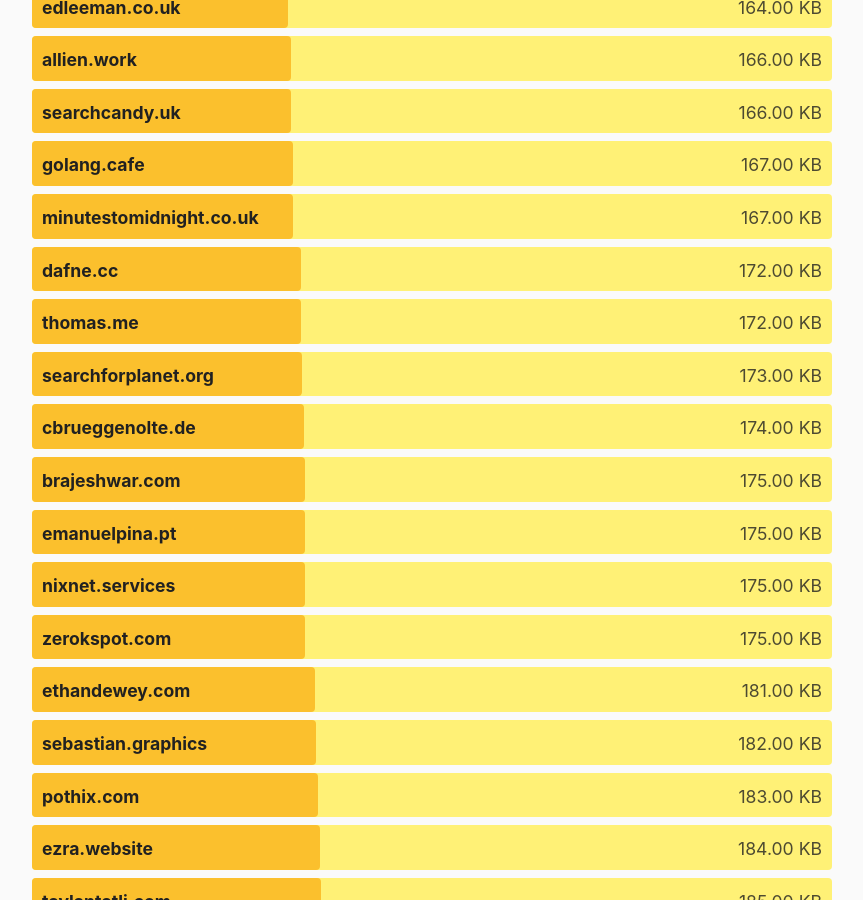
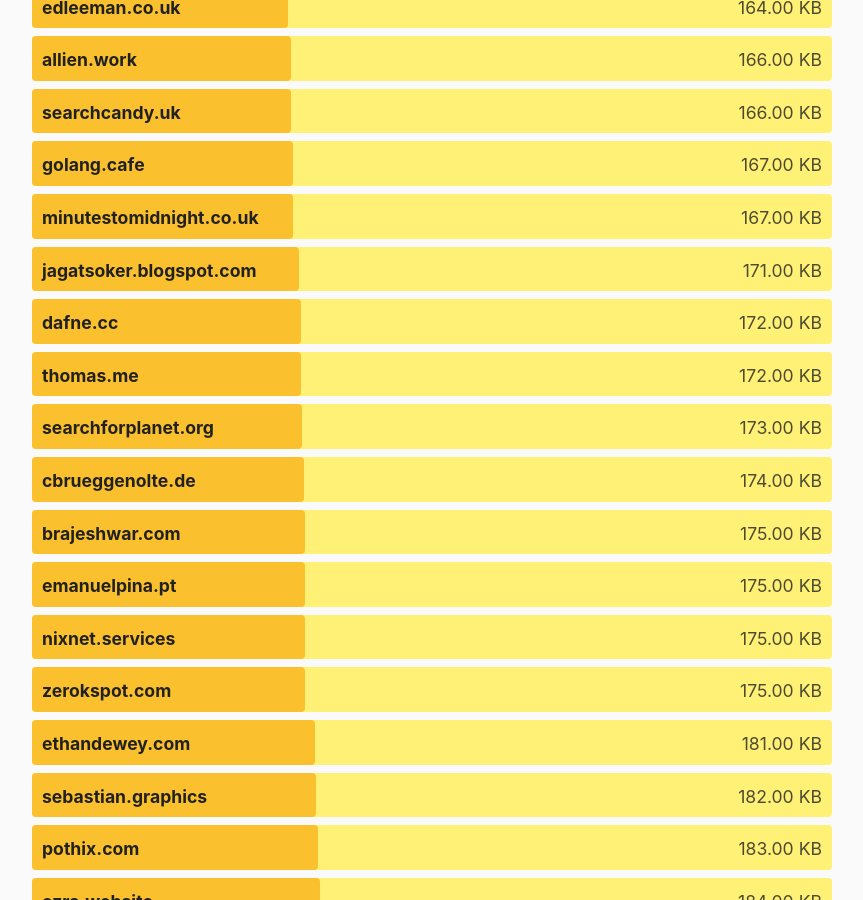
Before and after one commit to kevquirk/512kb.club, a Jekyll site: the page built from index.md, in a window 1280 px wide and 900 px high, scrolled down 15112 px. Shown: the whole window, without its empty margins (208-1071 px from the left). Built offline with Jekyll 4.4.1, drawn with Linux system fonts in a browser that asks for light colours.

Commit message:
Update sites.yml

```diff
--- a/_data/sites.yml
+++ b/_data/sites.yml
@@ -833,6 +833,11 @@
   size: 15
   last_checked: 2021-11-25
 
+- domain: jagatsoker.blogspot.com
+  url: https://jagatsoker.blogspot.com/
+  size: 171
+  last_checked: 2022-02-02 (YYYY-MM-DD)
+
 - domain: jakobbouchard.dev
   url: https://jakobbouchard.dev/
   size: 60.5
```
